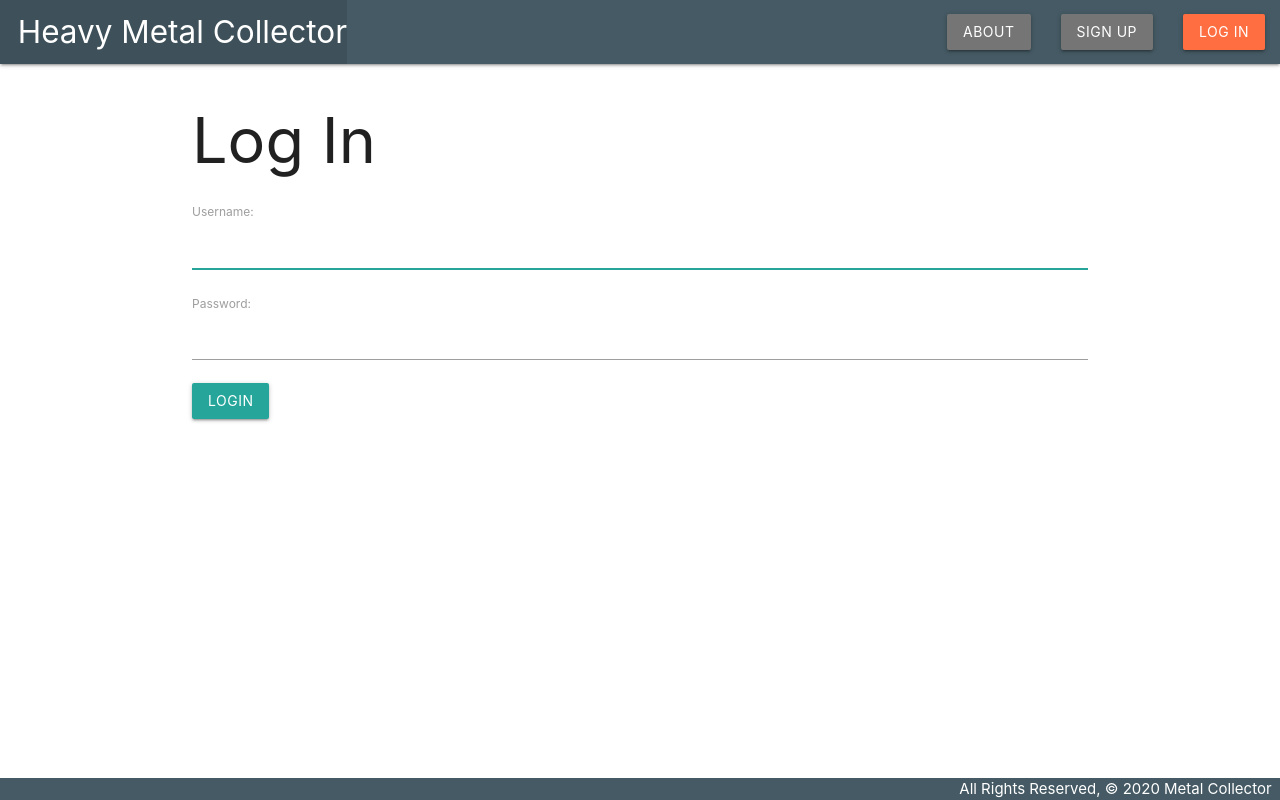
After one commit to bearcodes870/heavymetalcollector, a Django app: page /accounts/login/ in a window 1280 px wide. The commit adds this page. Run offline with Django 3.2, Linux system fonts and the light colour scheme.

Commit message:
routing for user signup/login

```diff
--- a/heavymetalcollector/settings.py
+++ b/heavymetalcollector/settings.py
@@ -118,3 +118,7 @@ USE_TZ = True
 # https://docs.djangoproject.com/en/3.1/howto/static-files/
 
 STATIC_URL = '/static/'
+
+LOGIN_REDIRECT_URL = '/bands/'
+
+LOGOUT_REDIRECT_URL = '/'
--- a/heavymetalcollector/urls.py
+++ b/heavymetalcollector/urls.py
@@ -19,4 +19,5 @@ from django.urls import path, include
 urlpatterns = [
     path('admin/', admin.site.urls),
     path('', include('main_app.urls')),
+    path('accounts/', include('django.contrib.auth.urls')),
 ]
--- a/main_app/templates/base.html
+++ b/main_app/templates/base.html
@@ -21,10 +21,16 @@
         </ul>
         <ul class="right">
           <li><a href="{% url 'about' %}" class="waves-effect waves-light btn grey darken-1">About</a></li>
-          <li><a href="{% url 'instruments_create'  %}" class="waves-effect waves-light btn grey darken-1">Add an Instrument</a></li>
-          <li><a href="{% url 'instruments_index' %}" class="waves-effect waves-light btn grey darken-1">View All Instruments</a></li>
-          <li><a href="{% url 'bands_create' %}" class="waves-effect waves-light btn grey darken-1">Add a Band</a></li>
-          <li><a href="{% url 'index' %}" class="waves-effect waves-light btn  deep-orange accent-2">Your Collection</a></li>
+          {% if user.is_authenticated %}
+            <li><a href="{% url 'instruments_create'  %}" class="waves-effect waves-light btn grey darken-1">Add an Instrument</a></li>
+            <li><a href="{% url 'instruments_index' %}" class="waves-effect waves-light btn grey darken-1">View All Instruments</a></li>
+            <li><a href="{% url 'bands_create' %}" class="waves-effect waves-light btn grey darken-1">Add a Band</a></li>
+            <li><a href="{% url 'index' %}" class="waves-effect waves-light btn  deep-orange accent-2">Your Collection</a></li>
+            <li><a href="{% url 'logout' %}">Log Out</a></li>
+          {% else %}
+           <li><a href="{% url 'signup' %}" class="waves-effect waves-light btn grey darken-1">Sign Up</a></li>
+            <li><a href="{% url 'login' %}" class="waves-effect waves-light btn  deep-orange accent-2">Log In</a></li>
+          {% endif %}
         </ul>
       </div>
     </nav>
--- /dev/null
+++ b/main_app/templates/registration/login.html
@@ -0,0 +1,14 @@
+{% extends 'base.html' %}
+{% block content %}
+
+<h1>Log In</h1>
+
+<!-- Add the login form -->
+<form method="post" action="{% url 'login' %}">
+  {% csrf_token %}
+  {{ form.as_p }}
+  <input type="submit" class="btn" value="login">
+  <input type="hidden" name="next" value="{{ next }}">
+</form>
+
+{% endblock %}
--- a/main_app/urls.py
+++ b/main_app/urls.py
@@ -17,4 +17,5 @@ urlpatterns = [
   path('instruments/create/', views.InstrumentCreate.as_view(), name='instruments_create'),
   path('instruments/<int:pk>/update/', views.InstrumentUpdate.as_view(), name='instruments_update'),
   path('instruments/<int:pk>/delete/', views.InstrumentDelete.as_view(), name='instruments_delete'),
+  path('accounts/signup/', views.signup, name='signup'),
 ]
```
Also changed, not shown: main_app/views.py (+20 -0 lines).
